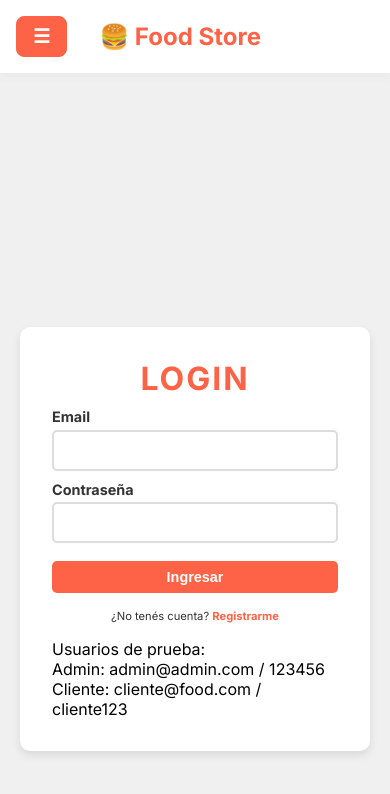
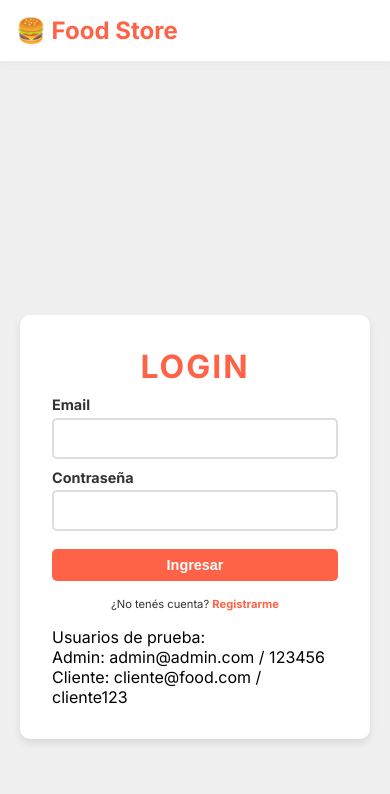
Before and after one commit to MatiasManuelCarro/TUP_UTN_Programacion_3_TPI_FrontEnd, a website built with Vite: page src/pages/auth/login.html in a window 390 px wide. Built offline with nearby package versions, Linux system fonts and the light colour scheme.

Commit message:
se elimina toggle de categorias en login

```diff
--- a/src/pages/auth/login.html
+++ b/src/pages/auth/login.html
@@ -10,7 +10,6 @@
 
 <body>
   <header class="site-header">
-    <button id="menu-toggle" class="sidebar-toggle">&#9776;</button>
     <a href="/index.html" class="site-header__brand">
       <h1>&#127828; Food Store</h1>
     </a>
```
